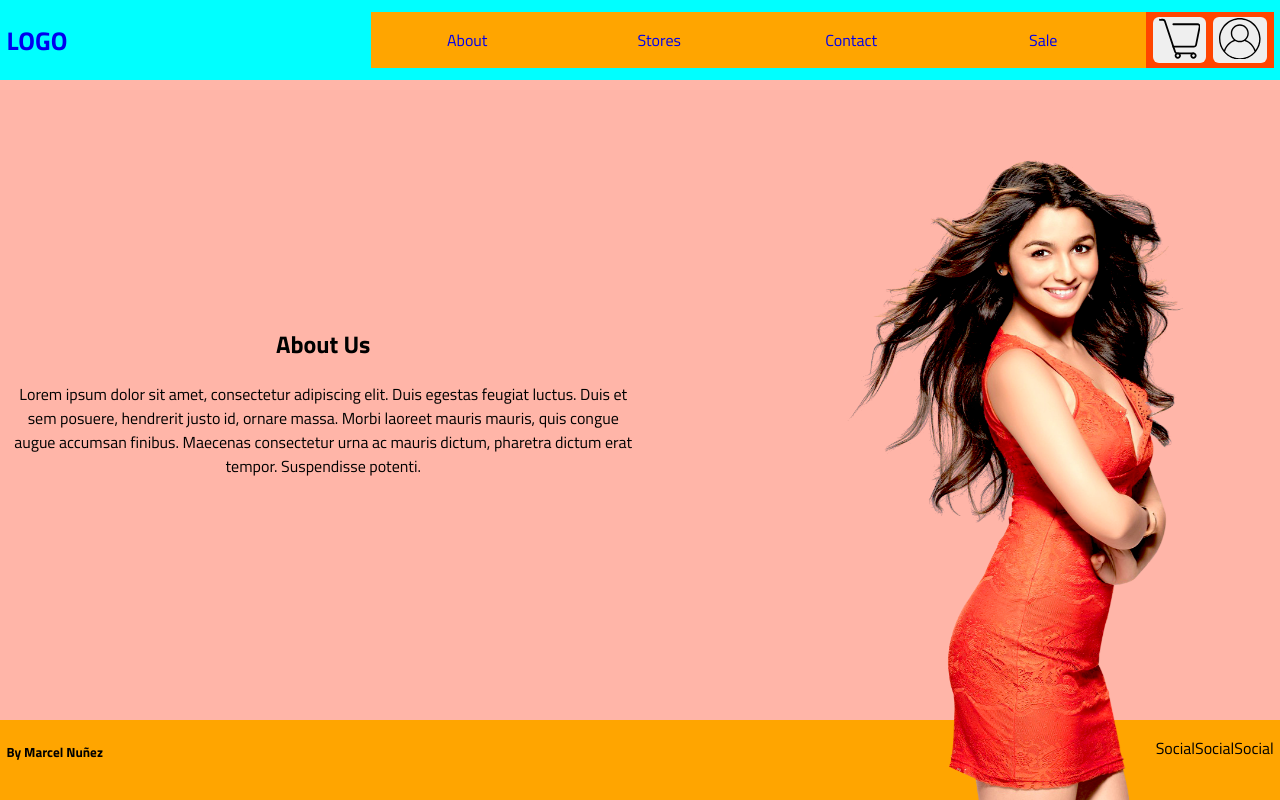
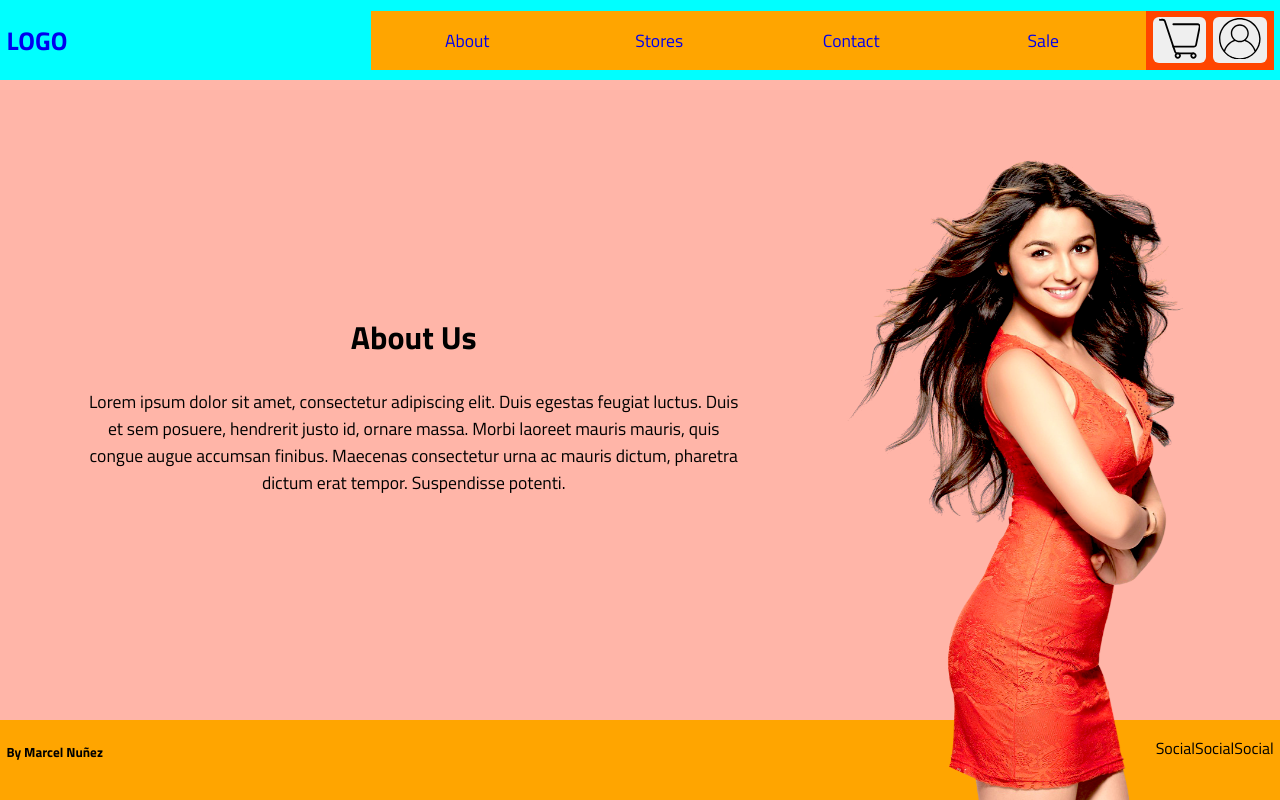
Before and after one commit to MarcelNDG/fashion-for-portfolio, a React (Create React App) app: page /about in a window 1280 px wide. Built offline with nearby package versions, Linux system fonts and the light colour scheme.

Commit message:
About content

```diff
--- a/src/App.css
+++ b/src/App.css
@@ -84,6 +84,10 @@ footer{
 .headerBtnList{
   text-align: center;
   padding: 0;
+}
+
+.headerBtnList a {
+  font-size: 1.1rem;
 }
 
 .headerBtn{
@@ -229,8 +233,19 @@ z-index: 2;
   z-index: 0;
 }
 
-/* --- HOME page --- */
+/* --- ABOUT page --- */
 
+.aboutWrap{
+  padding: 0 2rem;
+  z-index: 1;
+}
+
+.aboutWrap h2{
+  font-size: 2rem;
+}
+.aboutWrap p{
+  font-size: 1.1rem;
+}
 
 
 /* --- Media --- */
@@ -241,45 +256,49 @@ z-index: 2;
 /* --- Media --- */
 @media(min-width: 720px){
 
-  main{
-    grid-template-columns: 1fr 1fr;
-  }
-
-  .mainWrap{
-    padding: 0 2rem;
-  }
-
-  .title{
-    font-size: 5rem;
-  }
+  /* Header */
 
   .headerOptionsWrap{
     display: flex;
     flex-direction: column;
-
   }
-
   .headerBtnList{
     display: grid;
     grid-template-columns: 1fr 1fr 1fr 1fr;
     justify-content: space-evenly;
     width: 60vw;
   }
-
   .mobileBtnWrap{
     display: none;
   }
-
   .navOptionBtn{
     display: flex;
     flex-direction: row;
     justify-content: space-evenly;
   }
 
+  /* Main */
+
+  main{
+    grid-template-columns: 1.8fr 1fr;
+  }
+  .mainWrap{
+    padding: 0 2rem;
+  }
+  .title{
+    font-size: 5rem;
+  }
   .modelPic{
     align-self: end;
     right: 1.8rem;
     opacity: 1;
+  }
+
+  /* About */
+
+  .aboutWrap{
+    padding: 0 5rem;
+    z-index: 1;
   }
 }
 
```
